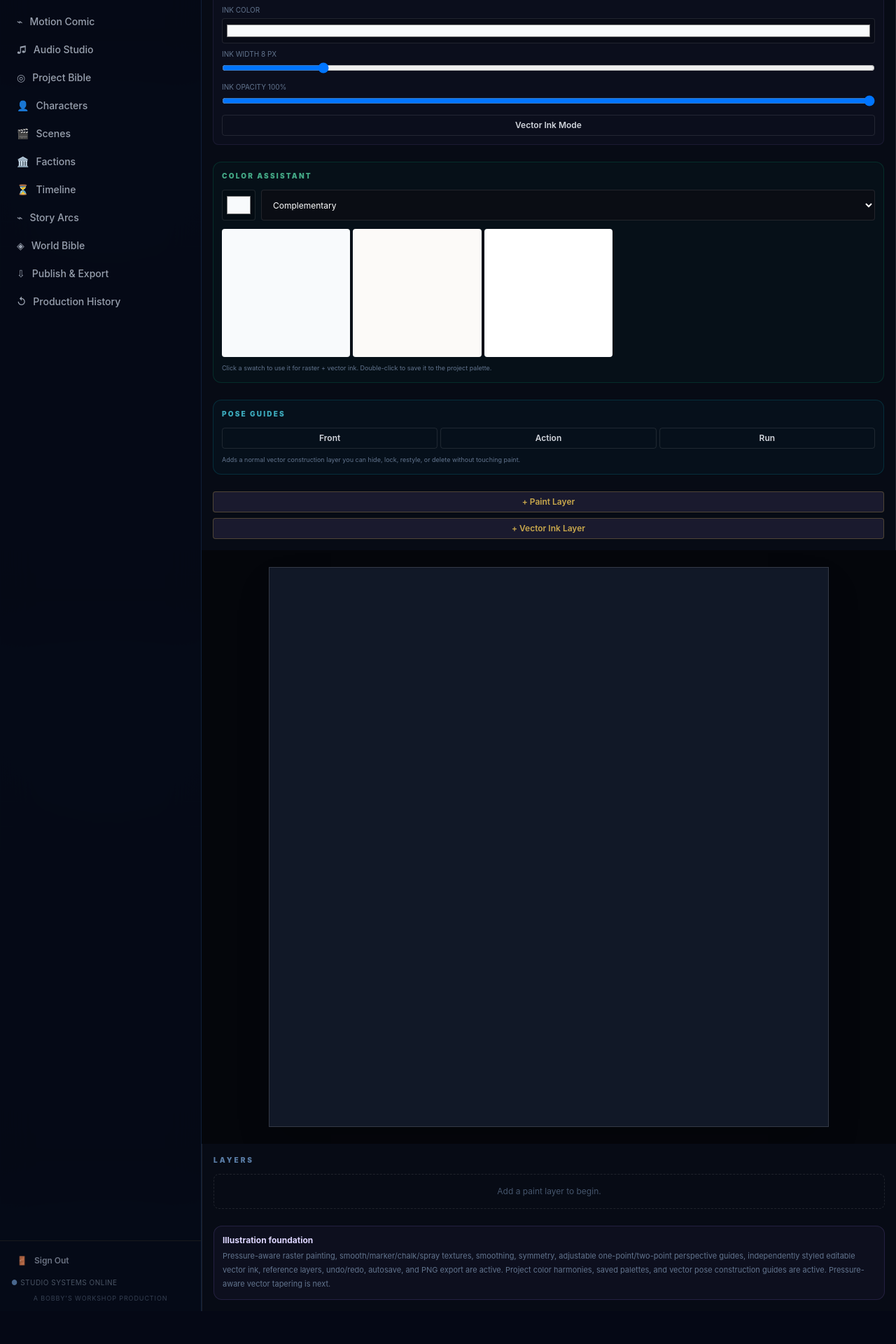
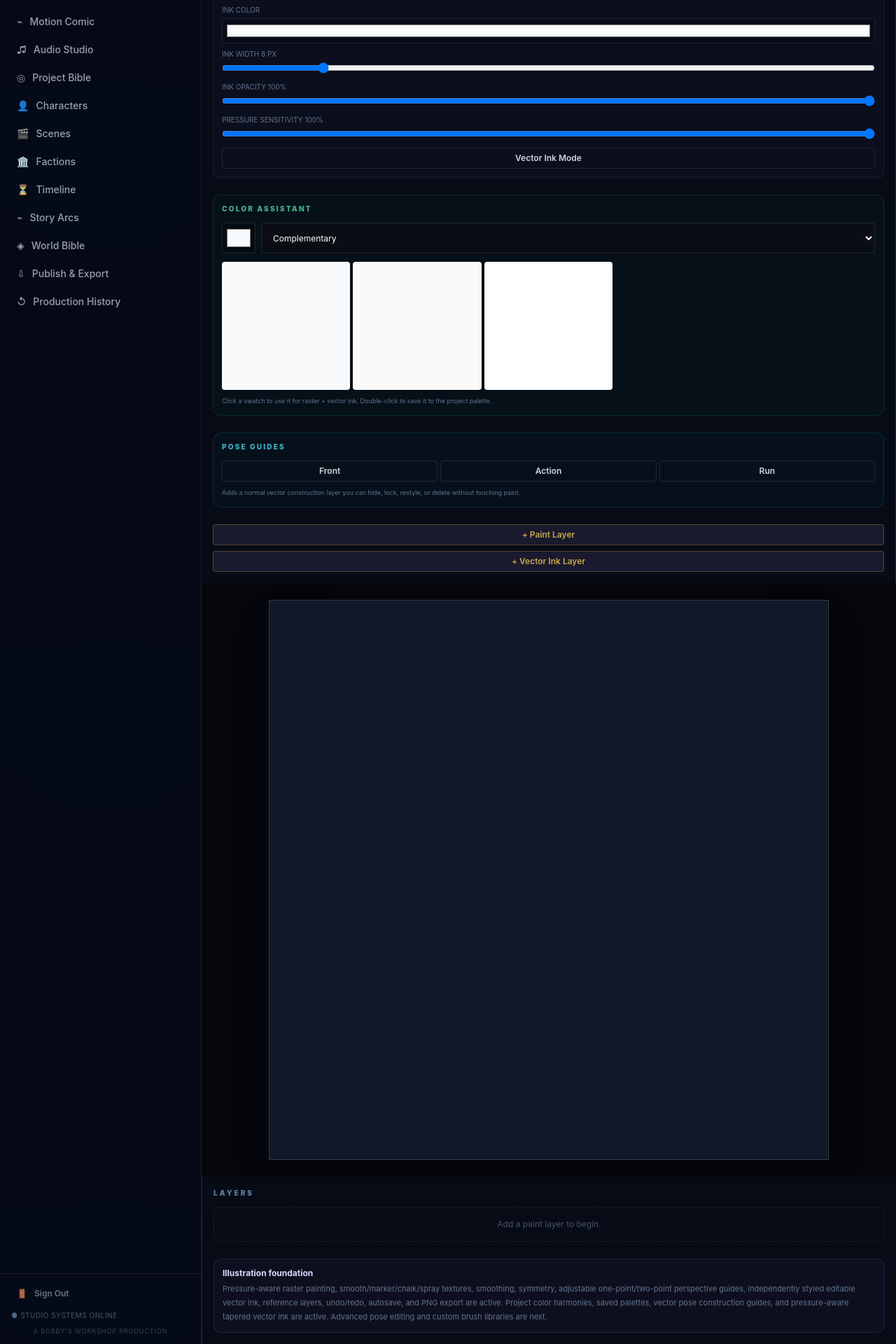
Before and after one commit to Bboy9090/SagaArchitect, a Next.js app: page /universe/1/illustrate in a window 1280 px wide. Shown: the part 692-2612 px from the top of the page at 70% size. Before the commit the page ends 2565 px from the top, so only its background shows below. Built offline with nearby package versions, Linux system fonts and the light colour scheme.

Commit message:
feat(illustration): expose vector pressure sensitivity

```diff
--- a/src/app/universe/[id]/illustrate/page.tsx
+++ b/src/app/universe/[id]/illustrate/page.tsx
@@ -67,6 +67,7 @@ export default function IllustrationStudioPage({ params }: IllustrationStudioPag
   const [vectorInkColor, setVectorInkColor] = useState('#f8fafc');
   const [vectorInkWidth, setVectorInkWidth] = useState(8);
   const [vectorInkOpacity, setVectorInkOpacity] = useState(1);
+  const [vectorPressureSensitivity, setVectorPressureSensitivity] = useState(1);
   const [stabilization, setStabilization] = useState(0.35);
   const [symmetry, setSymmetry] = useState<SymmetryMode>('none');
   const [perspectiveMode, setPerspectiveMode] = useState<PerspectiveGuideMode>('off');
@@ -457,6 +458,9 @@ export default function IllustrationStudioPage({ params }: IllustrationStudioPag
                 <label className="block text-[10px] uppercase text-slate-500">Ink opacity {Math.round(vectorInkOpacity * 100)}%
                   <input type="range" min={0.05} max={1} step={0.05} value={vectorInkOpacity} onChange={event => setVectorInkOpacity(Number(event.target.value))} className="mt-1 w-full" />
                 </label>
+                <label className="block text-[10px] uppercase text-slate-500">Pressure sensitivity {Math.round(vectorPressureSensitivity * 100)}%
+                  <input type="range" min={0} max={1} step={0.05} value={vectorPressureSensitivity} onChange={event => setVectorPressureSensitivity(Number(event.target.value))} className="mt-1 w-full" />
+                </label>
                 <Button className="w-full" size="sm" variant={vectorInkMode ? 'gold' : 'ghost'} onClick={() => setVectorInkMode(value => !value)}>
                   {vectorInkMode ? 'Vector Ink On' : 'Vector Ink Mode'}
                 </Button>
@@ -657,6 +661,7 @@ export default function IllustrationStudioPage({ params }: IllustrationStudioPag
                         stroke={vectorInkColor}
                         strokeWidth={vectorInkWidth}
                         stabilization={stabilization}
+                        pressureSensitivity={vectorPressureSensitivity}
                         onSelect={() => setSelectedLayerId(layer.id)}
                         onCommitStroke={points => {
                           if (!vectorInkMode) return;
@@ -783,7 +788,8 @@ export default function IllustrationStudioPage({ params }: IllustrationStudioPag
             <p className="mt-1 text-[11px] leading-5 text-slate-500">
               Pressure-aware raster painting, smooth/marker/chalk/spray textures, smoothing, symmetry, adjustable one-point/two-point
               perspective guides, independently styled editable vector ink, reference layers, undo/redo, autosave, and PNG export are active.
-              Project color harmonies, saved palettes, and vector pose construction guides are active. Pressure-aware vector tapering is next.
+              Project color harmonies, saved palettes, vector pose construction guides, and pressure-aware tapered vector ink are active.
+              Advanced pose editing and custom brush libraries are next.
             </p>
           </div>
         </aside>
```
